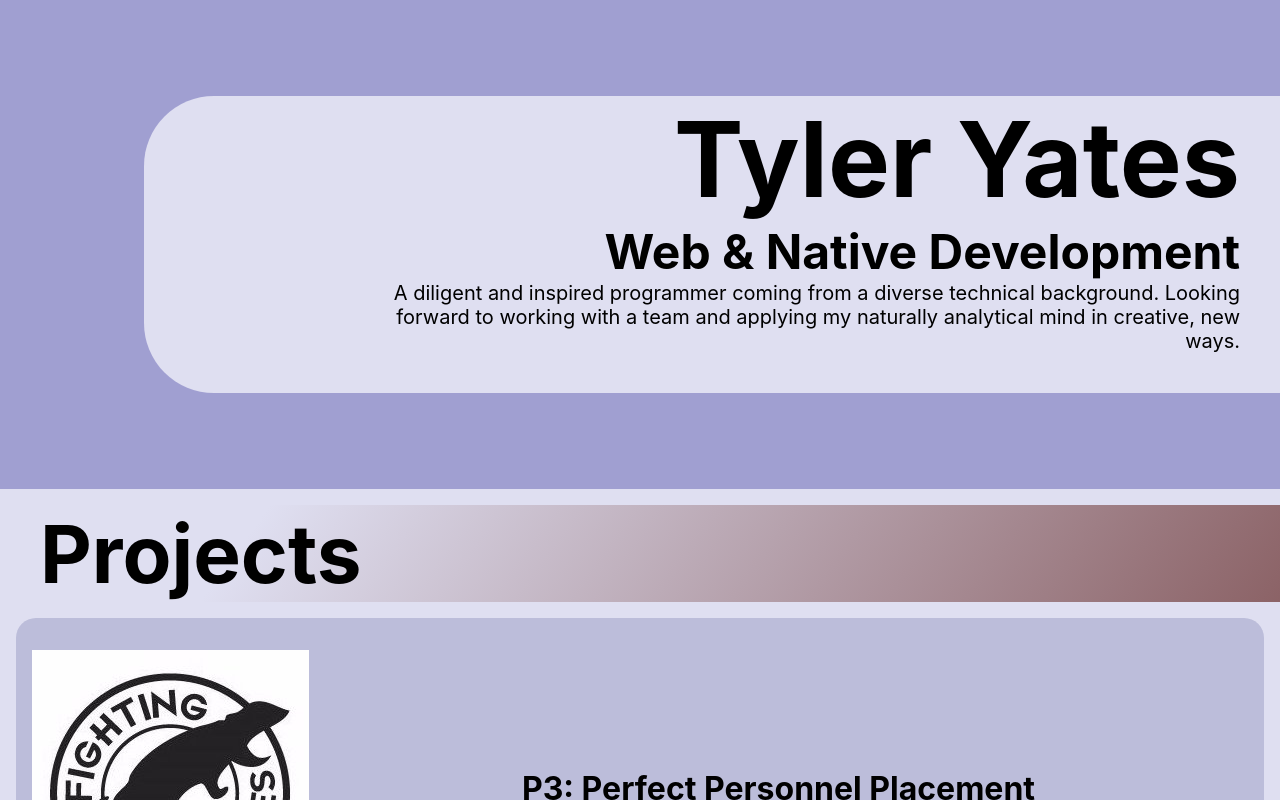
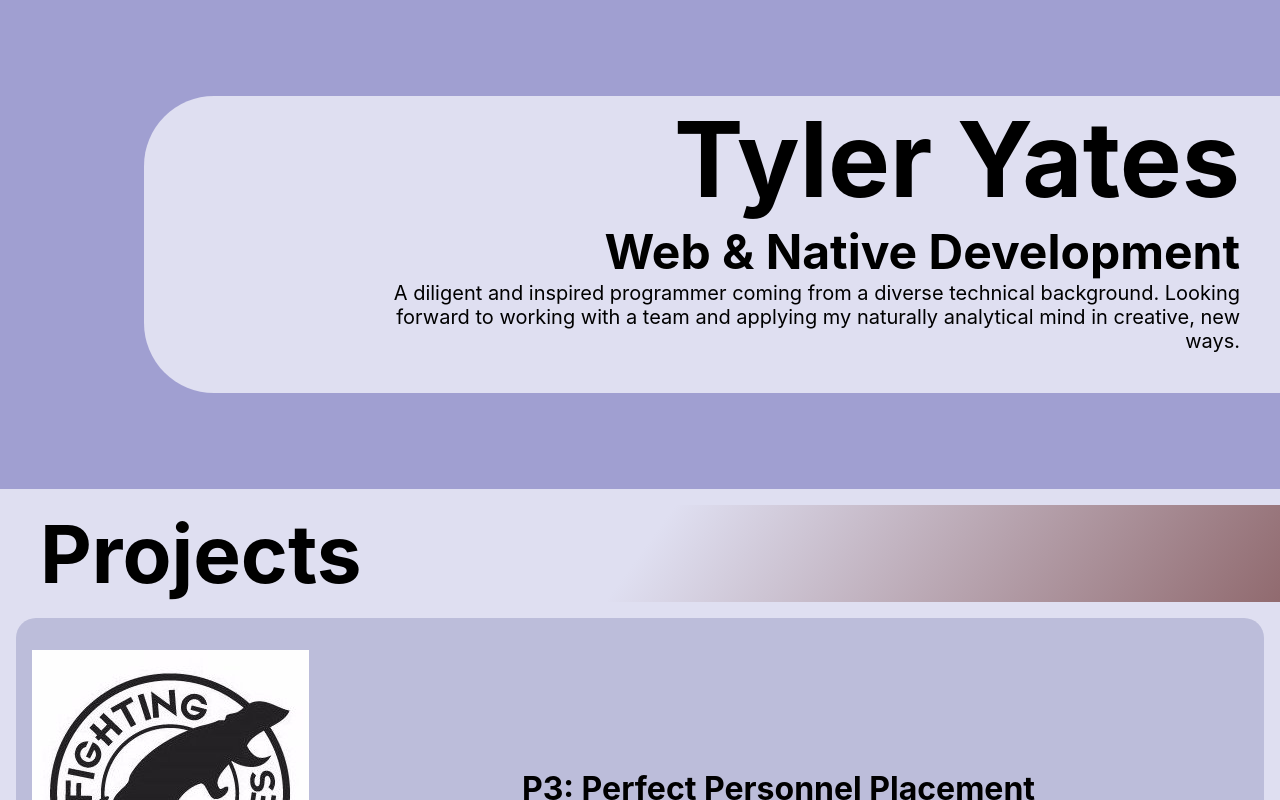
Before and after one commit to YTyler/personal-site, a React (Create React App) app: page / in a window 1280 px wide. Shown: the top 800 px of the page. Built offline with nearby package versions, Linux system fonts and the light colour scheme.

Commit message:
refactor section heading style

```diff
--- a/src/components/Projects.jsx
+++ b/src/components/Projects.jsx
@@ -5,7 +5,7 @@ import styles from "../styles/Projects.module.css";
 export default function Projects() {
   return (
     <section className={`mainRow ${styles.projectsContainer}`}>
-      <h2 id={styles.projectTitle}>Projects</h2>
+      <h2 className="sectionHeader">Projects</h2>
       <div className={styles.projects}>
         <ProjectCard
           url="/fm.jpg"
--- a/src/styles/Projects.module.css
+++ b/src/styles/Projects.module.css
@@ -7,15 +7,6 @@
   grid-template-columns: 1fr 1fr;
 }
 
-#projectTitle {
-  background: rgb(223, 223, 241);
-  background: linear-gradient(
-    126deg,
-    rgb(223, 223, 241) 20%,
-    rgba(129, 83, 85, 1) 110%
-  );
-}
-
 @media (max-width: 1280px) {
   .projects {
     grid-template-columns: 1fr;
--- a/src/styles/global.css
+++ b/src/styles/global.css
@@ -32,7 +32,13 @@ body {
   font-size: 6.5rem;
 }
 
-.mainRow h2 {
+.mainRow .sectionHeader {
   font-size: 5rem;
   padding-left: 0.5em;
+  background: rgb(223, 223, 241);
+  background: linear-gradient(
+    126deg,
+    rgb(223, 223, 241) 50%,
+    rgba(129, 83, 85, 1) 110%
+  );
 }
```
